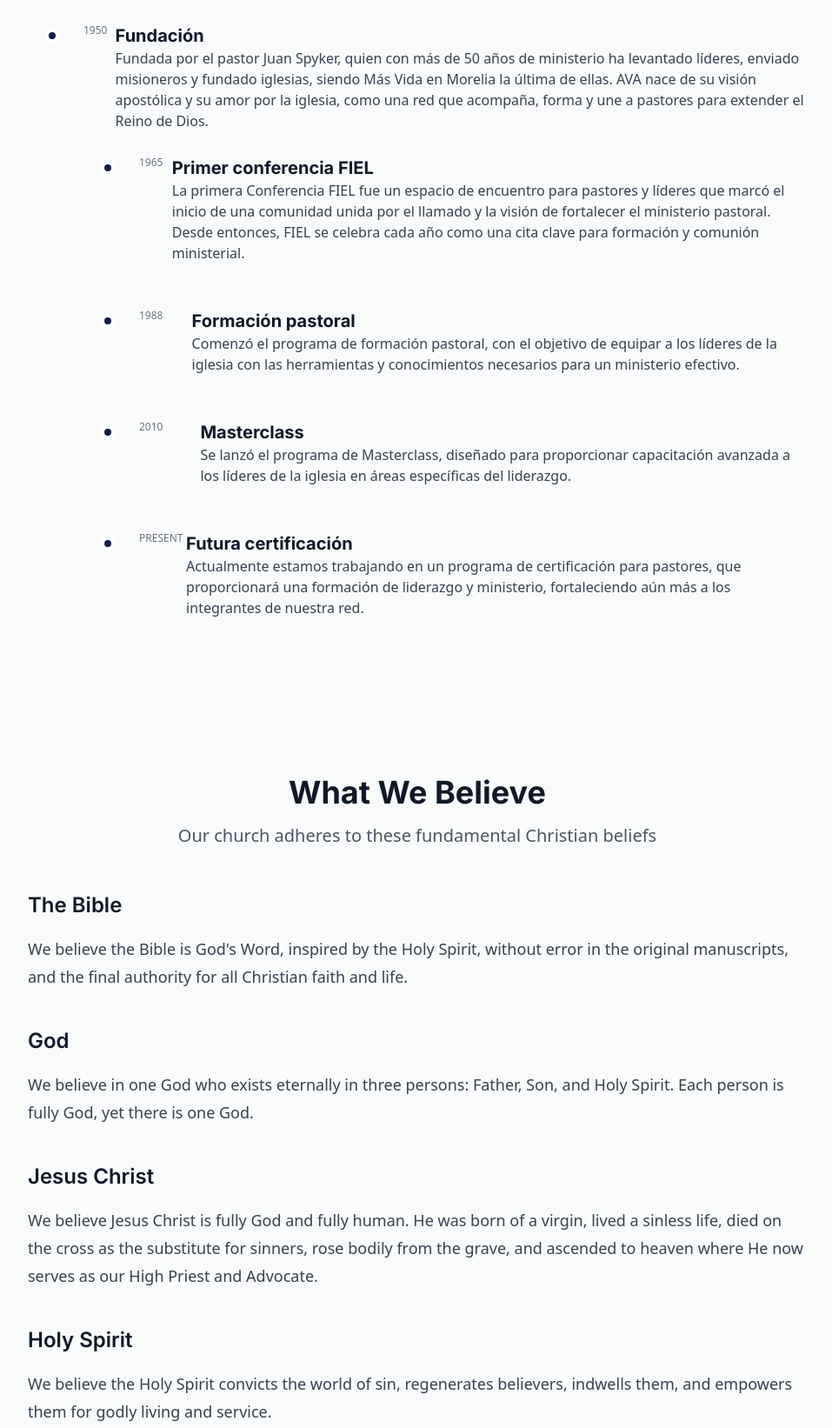
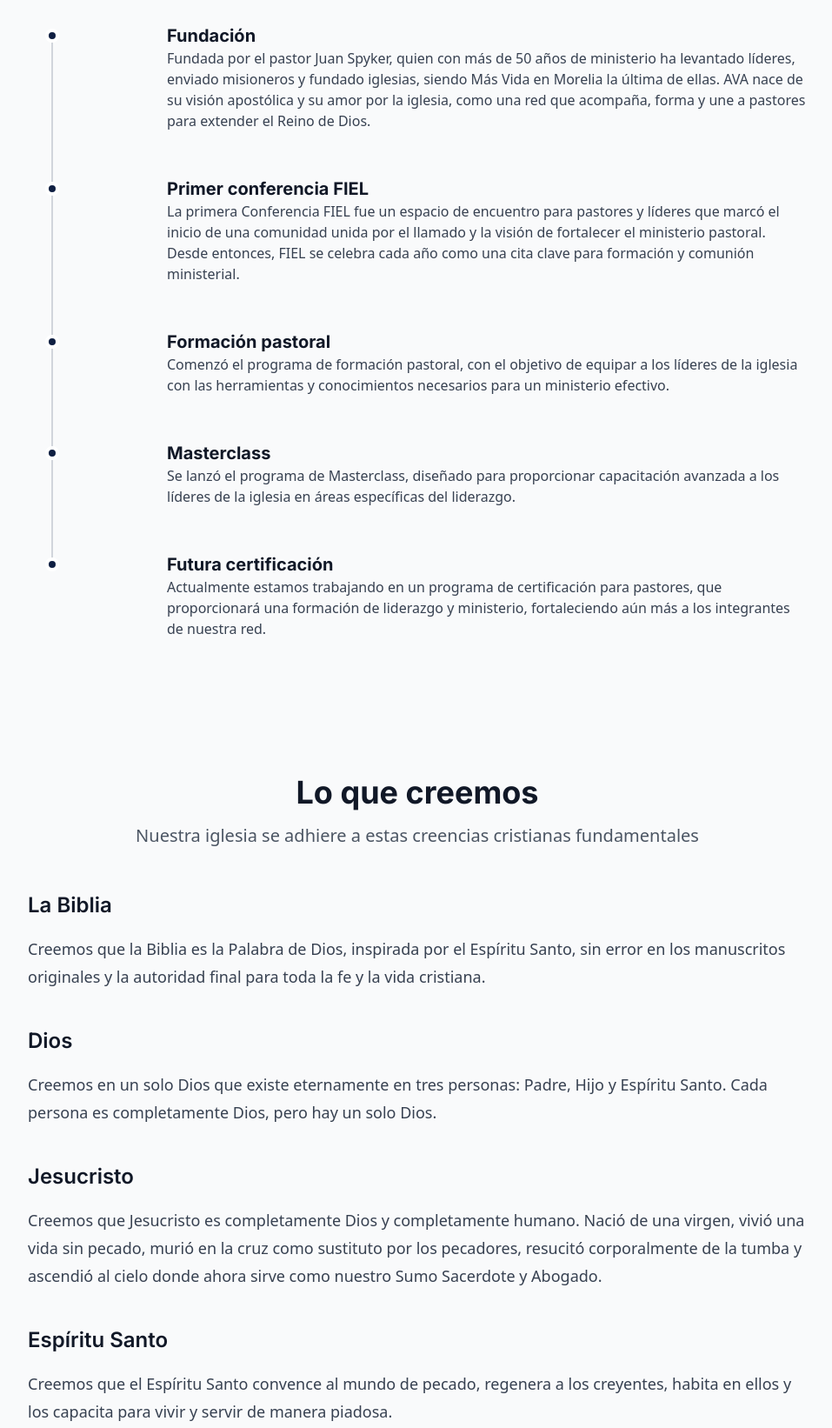
Before and after one commit to veraedwinem/Ava-New-Website, an Astro site: page /about-us in a window 1280 px wide. Shown: the part 2127-3769 px from the top of the page at 87% size, without its empty margins (160-1117 px from the left). Built offline with nearby package versions, Linux system fonts and the light colour scheme; Astro itself is replaced by a stand-in of ours.

Commit message:
Vie 11 2025

```diff
--- a/src/pages/about-us.astro
+++ b/src/pages/about-us.astro
@@ -139,22 +139,32 @@ import StaffList from "../components/Sections/StaffList.astro";
     </div>
 
     <div class="max-w-4xl mx-auto">
+      <!-- EVENTO 1 -->
       <div class="relative pl-8 sm:pl-16 py-6 group">
-          <div class="flex flex-col sm:flex-row items-start mb-1 group-last:before:hidden before:absolute before:left-2 sm:before:left-7 before:h-full before:px-px before:bg-gray-300 before:self-start before:-translate-x-1/2 before:translate-y-3 after:absolute after:left-2 sm:after:left-7 after:w-4 after:h-4 after:bg-primary-600 after:border-4 after:border-white after:rounded-full after:-translate-x-1/2 after:translate-y-1.5">
-            <time class="sm:w-28 text-xs text-gray-500 uppercase">1950</time>   <!-- No sabemos el año de fundación de AVA -->
-
-            <div>
+        <div class="flex flex-col sm:flex-row items-start mb-1 group-last:before:hidden
+                    before:absolute before:left-2 sm:before:left-7 before:h-full before:px-px before:bg-gray-300 before:self-start
+                    before:-translate-x-1/2 before:translate-y-3
+                    after:absolute after:left-2 sm:after:left-7 after:w-4 after:h-4 after:bg-primary-600 after:border-4
+                    after:border-white after:rounded-full after:-translate-x-1/2 after:translate-y-1.5">
+          <time class="w-24 text-xs text-gray-500 uppercase shrink-0"></time>
+          <div class="flex-1">
             <h3 class="text-xl font-bold text-gray-900">Fundación</h3>
             <p class="text-gray-700">
               Fundada por el pastor Juan Spyker, quien con más de 50 años de ministerio ha levantado líderes, enviado misioneros y fundado iglesias, siendo Más Vida en Morelia la última de ellas. AVA nace de su visión apostólica y su amor por la iglesia, como una red que acompaña, forma y une a pastores para extender el Reino de Dios.
             </p>
           </div>
         </div>
+      </div>
 
+      <!-- EVENTO 2 -->
       <div class="relative pl-8 sm:pl-16 py-6 group">
-            <div class="flex flex-col sm:flex-row items-start mb-1 group-last:before:hidden before:absolute before:left-2 sm:before:left-7 before:h-full before:px-px before:bg-gray-300 before:self-start before:-translate-x-1/2 before:translate-y-3 after:absolute after:left-2 sm:after:left-7 after:w-4 after:h-4 after:bg-primary-600 after:border-4 after:border-white after:rounded-full after:-translate-x-1/2 after:translate-y-1.5">
-              <time class="sm:w-28 text-xs text-gray-500 uppercase">1965</time>
-              <div>
+        <div class="flex flex-col sm:flex-row items-start mb-1 group-last:before:hidden
+                    before:absolute before:left-2 sm:before:left-7 before:h-full before:px-px before:bg-gray-300 before:self-start
+                    before:-translate-x-1/2 before:translate-y-3
+                    after:absolute after:left-2 sm:after:left-7 after:w-4 after:h-4 after:bg-primary-600 after:border-4
+                    after:border-white after:rounded-full after:-translate-x-1/2 after:translate-y-1.5">
+          <time class="w-24 text-xs text-gray-500 uppercase shrink-0"></time>
+          <div class="flex-1">
             <h3 class="text-xl font-bold text-gray-900">Primer conferencia FIEL</h3>
             <p class="text-gray-700">
               La primera Conferencia FIEL fue un espacio de encuentro para pastores y líderes que marcó el inicio de una comunidad unida por el llamado y la visión de fortalecer el ministerio pastoral. Desde entonces, FIEL se celebra cada año como una cita clave para formación y comunión ministerial.
@@ -163,10 +173,15 @@ import StaffList from "../components/Sections/StaffList.astro";
         </div>
       </div>
 
+      <!-- EVENTO 3 -->
       <div class="relative pl-8 sm:pl-16 py-6 group">
-            <div class="flex flex-col sm:flex-row items-start mb-1 group-last:before:hidden before:absolute before:left-2 sm:before:left-7 before:h-full before:px-px before:bg-gray-300 before:self-start before:-translate-x-1/2 before:translate-y-3 after:absolute after:left-2 sm:after:left-7 after:w-4 after:h-4 after:bg-primary-600 after:border-4 after:border-white after:rounded-full after:-translate-x-1/2 after:translate-y-1.5">
-              <time class="sm:w-28 text-xs text-gray-500 uppercase">1988</time>
-              <div>
+        <div class="flex flex-col sm:flex-row items-start mb-1 group-last:before:hidden
+                    before:absolute before:left-2 sm:before:left-7 before:h-full before:px-px before:bg-gray-300 before:self-start
+                    before:-translate-x-1/2 before:translate-y-3
+                    after:absolute after:left-2 sm:after:left-7 after:w-4 after:h-4 after:bg-primary-600 after:border-4
+                    after:border-white after:rounded-full after:-translate-x-1/2 after:translate-y-1.5">
+          <time class="w-24 text-xs text-gray-500 uppercase shrink-0"></time>
+          <div class="flex-1">
             <h3 class="text-xl font-bold text-gray-900">Formación pastoral</h3>
             <p class="text-gray-700">
               Comenzó el programa de formación pastoral, con el objetivo de equipar a los líderes de la iglesia con las herramientas y conocimientos necesarios para un ministerio efectivo.
@@ -175,10 +190,15 @@ import StaffList from "../components/Sections/StaffList.astro";
         </div>
       </div>
 
+      <!-- EVENTO 4 -->
       <div class="relative pl-8 sm:pl-16 py-6 group">
-            <div class="flex flex-col sm:flex-row items-start mb-1 group-last:before:hidden before:absolute before:left-2 sm:before:left-7 before:h-full before:px-px before:bg-gray-300 before:self-start before:-translate-x-1/2 before:translate-y-3 after:absolute after:left-2 sm:after:left-7 after:w-4 after:h-4 after:bg-primary-600 after:border-4 after:border-white after:rounded-full after:-translate-x-1/2 after:translate-y-1.5">
-              <time class="sm:w-28 text-xs text-gray-500 uppercase">2010</time>
-              <div>
+        <div class="flex flex-col sm:flex-row items-start mb-1 group-last:before:hidden
+                    before:absolute before:left-2 sm:before:left-7 before:h-full before:px-px before:bg-gray-300 before:self-start
+                    before:-translate-x-1/2 before:translate-y-3
+                    after:absolute after:left-2 sm:after:left-7 after:w-4 after:h-4 after:bg-primary-600 after:border-4
+                    after:border-white after:rounded-full after:-translate-x-1/2 after:translate-y-1.5">
+          <time class="w-24 text-xs text-gray-500 uppercase shrink-0"></time>
+          <div class="flex-1">
             <h3 class="text-xl font-bold text-gray-900">Masterclass</h3>
             <p class="text-gray-700">
               Se lanzó el programa de Masterclass, diseñado para proporcionar capacitación avanzada a los líderes de la iglesia en áreas específicas del liderazgo.
@@ -187,10 +207,15 @@ import StaffList from "../components/Sections/StaffList.astro";
         </div>
       </div>
 
+      <!-- EVENTO 5 -->
       <div class="relative pl-8 sm:pl-16 py-6 group">
-            <div class="flex flex-col sm:flex-row items-start mb-1 group-last:before:hidden before:absolute before:left-2 sm:before:left-7 before:h-full before:px-px before:bg-gray-300 before:self-start before:-translate-x-1/2 before:translate-y-3 after:absolute after:left-2 sm:after:left-7 after:w-4 after:h-4 after:bg-primary-600 after:border-4 after:border-white after:rounded-full after:-translate-x-1/2 after:translate-y-1.5">
-              <time class="sm:w-28 text-xs text-gray-500 uppercase">Present</time>
-              <div>
+        <div class="flex flex-col sm:flex-row items-start mb-1 group-last:before:hidden
+                    before:absolute before:left-2 sm:before:left-7 before:h-full before:px-px before:bg-gray-300 before:self-start
+                    before:-translate-x-1/2 before:translate-y-3
+                    after:absolute after:left-2 sm:after:left-7 after:w-4 after:h-4 after:bg-primary-600 after:border-4
+                    after:border-white after:rounded-full after:-translate-x-1/2 after:translate-y-1.5">
+          <time class="w-24 text-xs text-gray-500 uppercase shrink-0"></time>
+          <div class="flex-1">
             <h3 class="text-xl font-bold text-gray-900">Futura certificación</h3>
             <p class="text-gray-700">
               Actualmente estamos trabajando en un programa de certificación para pastores, que proporcionará una formación de liderazgo y ministerio, fortaleciendo aún más a los integrantes de nuestra red.
@@ -198,7 +223,7 @@ import StaffList from "../components/Sections/StaffList.astro";
           </div>
         </div>
       </div>
-        </div>
+
     </div>
   </div>
 </section>
@@ -207,41 +232,41 @@ import StaffList from "../components/Sections/StaffList.astro";
   <section class="py-16">
     <div class="container">
       <div class="text-center mb-12">
-        <h2 class="text-3xl md:text-4xl font-bold mb-4">What We Believe</h2>
+        <h2 class="text-3xl md:text-4xl font-bold mb-4">Lo que creemos</h2>
         <p class="text-xl text-gray-600 max-w-3xl mx-auto">
-          Our church adheres to these fundamental Christian beliefs
+          Nuestra iglesia se adhiere a estas creencias cristianas fundamentales
         </p>
       </div>
 
       <div class="max-w-4xl mx-auto prose prose-lg">
-        <h3>The Bible</h3>
+        <h3>La Biblia</h3>
         <p>
-          We believe the Bible is God's Word, inspired by the Holy Spirit, without error in the original manuscripts, and the final authority for all Christian faith and life.
+          Creemos que la Biblia es la Palabra de Dios, inspirada por el Espíritu Santo, sin error en los manuscritos originales y la autoridad final para toda la fe y la vida cristiana.
         </p>
 
-        <h3>God</h3>
+        <h3>Dios</h3>
         <p>
-          We believe in one God who exists eternally in three persons: Father, Son, and Holy Spirit. Each person is fully God, yet there is one God.
+          Creemos en un solo Dios que existe eternamente en tres personas: Padre, Hijo y Espíritu Santo. Cada persona es completamente Dios, pero hay un solo Dios.
         </p>
 
-        <h3>Jesus Christ</h3>
+        <h3>Jesucristo</h3>
         <p>
-          We believe Jesus Christ is fully God and fully human. He was born of a virgin, lived a sinless life, died on the cross as the substitute for sinners, rose bodily from the grave, and ascended to heaven where He now serves as our High Priest and Advocate.
+          Creemos que Jesucristo es completamente Dios y completamente humano. Nació de una virgen, vivió una vida sin pecado, murió en la cruz como sustituto por los pecadores, resucitó corporalmente de la tumba y ascendió al cielo donde ahora sirve como nuestro Sumo Sacerdote y Abogado.
         </p>
 
-        <h3>Holy Spirit</h3>
+        <h3>Espíritu Santo</h3>
         <p>
-          We believe the Holy Spirit convicts the world of sin, regenerates believers, indwells them, and empowers them for godly living and service.
+          Creemos que el Espíritu Santo convence al mundo de pecado, regenera a los creyentes, habita en ellos y los capacita para vivir y servir de manera piadosa.
         </p>
 
-        <h3>The Church</h3>
+        <h3>La Iglesia</h3>
         <p>
-          We believe the church is the body of Christ, consisting of all true believers. Its mission is to worship God, build up believers in their faith, and share the gospel with the world.
+          Creemos que la iglesia es el cuerpo de Cristo, que consiste en todos los verdaderos creyentes. Su misión es adorar a Dios, edificar a los creyentes en su fe y compartir el evangelio con el mundo.
         </p>
 
-        <h3>The Future</h3>
+        <h3>El Futuro</h3>
         <p>
-          We believe in the personal, visible return of Jesus Christ, the resurrection of the dead, the final judgment, and the eternal state of blessing for the righteous and punishment for the unrighteous.
+          Creemos en el regreso personal y visible de Jesucristo, la resurrección de los muertos, el juicio final y el estado eterno de bendición para los justos y castigo para los injustos.
         </p>
       </div>
     </div>
--- a/src/pages/events/index.astro
+++ b/src/pages/events/index.astro
@@ -24,8 +24,8 @@ const pastEvents = allEvents.filter(event => isPastDate(event.data.date))
   description="Stay updated with upcoming events and activities at our church. Find information on special services, community gatherings, and more."
 >
   <PageHeader
-    title="Events"
-    subtitle="Join us for these upcoming activities"
+    title="Eventos"
+    subtitle="Únete a nosotros en estas próximos y eventos"
     backgroundImage="/uploads/events-header-bg.webp"
   />
 
@@ -33,9 +33,9 @@ const pastEvents = allEvents.filter(event => isPastDate(event.data.date))
   <section class="py-16">
     <div class="container">
       <div class="text-center mb-12">
-        <h2 class="text-3xl md:text-4xl font-bold mb-4">Upcoming Events</h2>
+        <h2 class="text-3xl md:text-4xl font-bold mb-4">Eventos Próximos</h2>
         <p class="text-xl text-gray-600 max-w-3xl mx-auto">
-          Mark your calendar and join us for these upcoming events
+          Agenda en tu calendario y únete a nosotros para estos próximos eventos
         </p>
       </div>
 
```
Also changed, not shown: 2 other files. Lines whose indentation alone changed are shown as unchanged.
